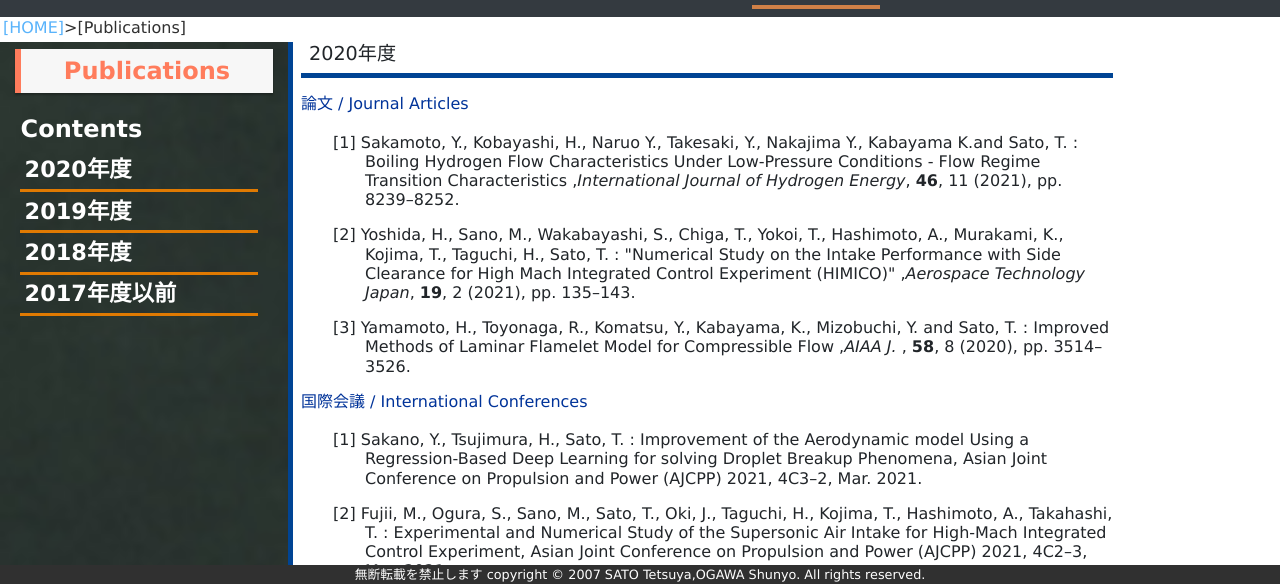
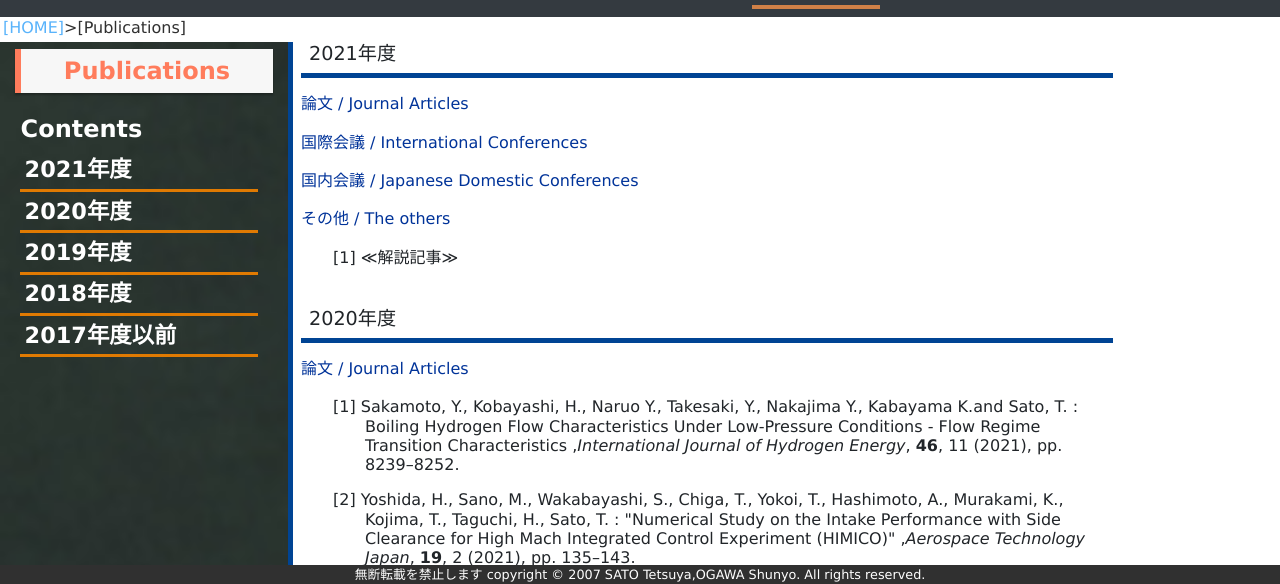
Before and after one commit to WSatolab/WSatolab.github.io, a plain HTML site: page public_html/publications/index.html in a window 1280 px wide. Shown: the part 214-798 px from the top of the page. Drawn offline with Linux system fonts and the light colour scheme; a web font is replaced by a local one.

Commit message:
[add] 2021年度分の業績欄の追加

```diff
--- a/public_html/publications/index.html
+++ b/public_html/publications/index.html
@@ -131,6 +131,9 @@
 							</div>
 							<ul class="sidebarNav">
 								<li>
+									<a href=#Pub021>2021年度</a>
+								</li>
+								<li>
 									<a href=#Pub020>2020年度</a>
 								</li>
 								<li>
@@ -149,6 +152,44 @@
 
 <!--本文部分-->
 					<div class="col-md-8 maincontainer">
+						<h1 id="Pub021" class="midashi">
+							2021年度
+						</h1>
+						<div class="mainpara">
+
+<!-- Journal -->
+							<font color="#003399">論文 / Journal Articles</font><br><br>
+							<ol class="list_brackets">
+<!-- 20210419更新 -->
+
+							</ol>
+
+<!-- International Conferences -->
+							<font color="#003399">国際会議 / International Conferences</font><br><br>
+							<ol class="list_brackets">
+
+<!-- 20210419更新 -->
+
+							</ol>
+<!-- 国内会議 -->
+							<font color="#003399">国内会議 / Japanese Domestic Conferences</font><br><br>
+							<ol class="list_brackets">
+
+<!-- 20210419更新 -->
+
+							</ol>
+
+							<font color="#003399">その他 / The others</font><br><br>
+							<ol class="list_brackets">
+
+<!-- 20210419更新 -->
+
+								<li>≪解説記事≫
+								</li>
+
+							</ol>
+						</div>
+
 						<h1 id="Pub020" class="midashi">
 							2020年度
 						</h1>
@@ -270,7 +311,6 @@
 							</ol>
 						</div>
 
-						-------------------------------------------------------------------------------------------------------------------
 
 						<h1 id="Pub019" class="midashi">
 							2019年度
```
